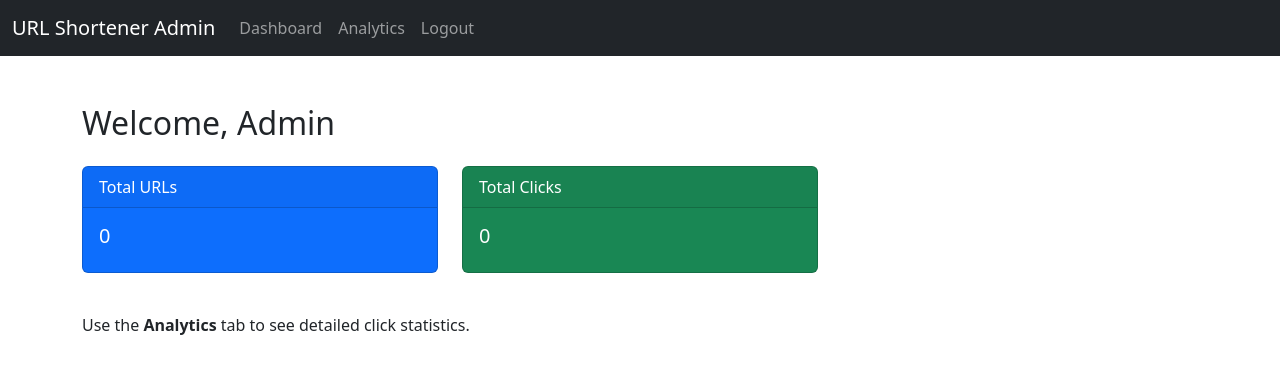
After one commit to DigitalEforce/php-url-shortener-pro, a PHP site: page /admin/index.php in a window 1280 px wide. The commit adds this page. Shown: the top 374 px of the page. Run offline with PHP 8.4, Linux system fonts and the light colour scheme; the visitor is signed in with stand-in values (Sample User, id 1); data that the repository does not hold is empty.

Commit message:
Update admin dashboard, analytics, logout, and fix session handling

```diff
--- /dev/null
+++ b/public/admin/index.php
@@ -0,0 +1,61 @@
+<?php
+include '../../app/config.php';
+
+// Redirect to login if not logged in
+if (!isset($_SESSION['admin_logged_in'])) {
+    header("Location: login.php");
+    exit;
+}
+
+// Fetch summary stats
+$totalUrls = $pdo->query("SELECT COUNT(*) FROM urls")->fetchColumn();
+$totalClicks = $pdo->query("SELECT COUNT(*) FROM clicks")->fetchColumn();
+?>
+
+<!DOCTYPE html>
+<html lang="en">
+<head>
+<meta charset="UTF-8">
+<title>Admin Dashboard</title>
+<link href="https://cdn.jsdelivr.net/npm/bootstrap@5.3.2/dist/css/bootstrap.min.css" rel="stylesheet">
+</head>
+<body>
+<nav class="navbar navbar-expand-lg navbar-dark bg-dark">
+  <div class="container-fluid">
+    <a class="navbar-brand" href="index.php">URL Shortener Admin</a>
+    <div class="collapse navbar-collapse">
+      <ul class="navbar-nav me-auto mb-2 mb-lg-0">
+        <li class="nav-item"><a class="nav-link" href="dashboard.php">Dashboard</a></li>
+        <li class="nav-item"><a class="nav-link" href="analytics.php">Analytics</a></li>
+        <li class="nav-item"><a class="nav-link" href="logout.php">Logout</a></li>
+      </ul>
+    </div>
+  </div>
+</nav>
+
+<div class="container mt-5">
+    <h2>Welcome, Admin</h2>
+    <div class="row mt-4">
+        <div class="col-md-4">
+            <div class="card text-white bg-primary mb-3">
+              <div class="card-header">Total URLs</div>
+              <div class="card-body">
+                <h5 class="card-title"><?= $totalUrls ?></h5>
+              </div>
+            </div>
+        </div>
+        <div class="col-md-4">
+            <div class="card text-white bg-success mb-3">
+              <div class="card-header">Total Clicks</div>
+              <div class="card-body">
+                <h5 class="card-title"><?= $totalClicks ?></h5>
+              </div>
+            </div>
+        </div>
+    </div>
+
+    <p class="mt-4">Use the <strong>Analytics</strong> tab to see detailed click statistics.</p>
+</div>
+
+</body>
+</html>
```
Also changed, not shown: public/admin/analytics.php (added, +110 -0 lines), public/admin/dashboard.php (+16 -4 lines), public/admin/logout.php (added, +10 -0 lines).
